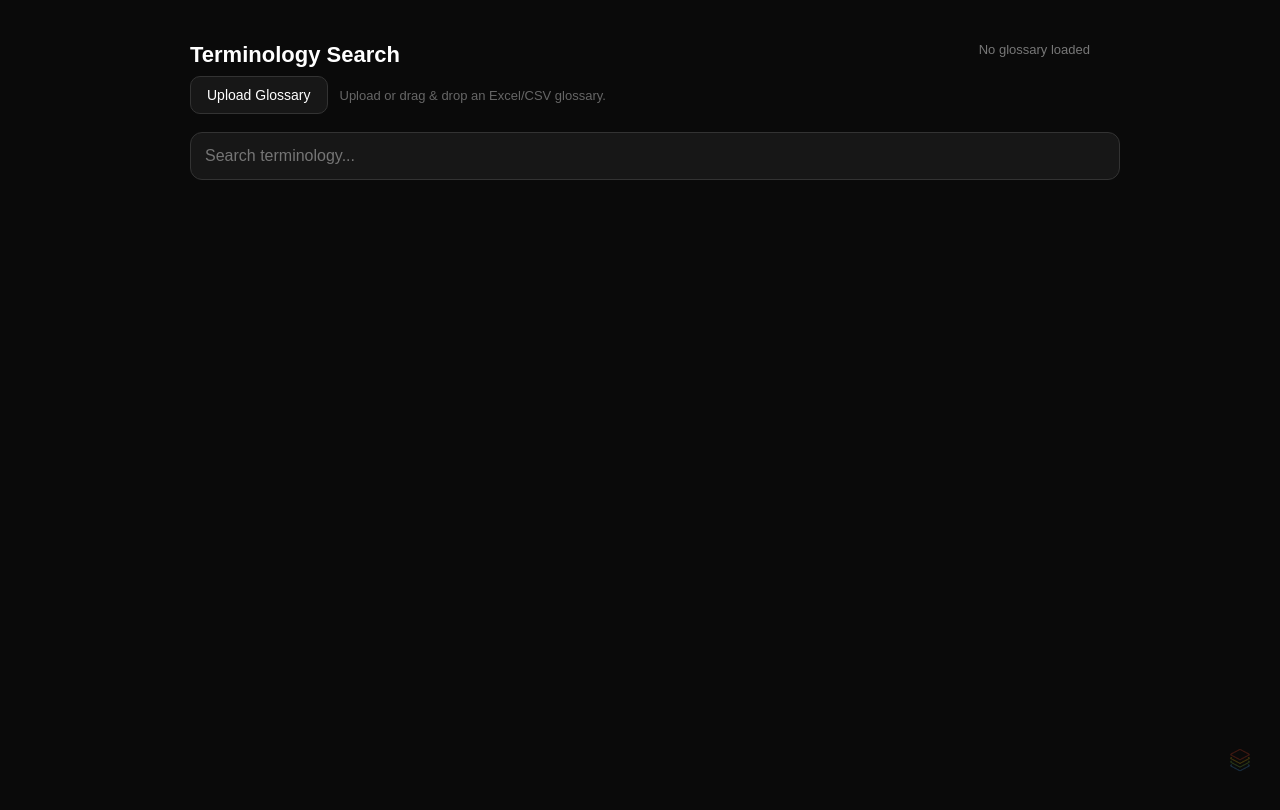
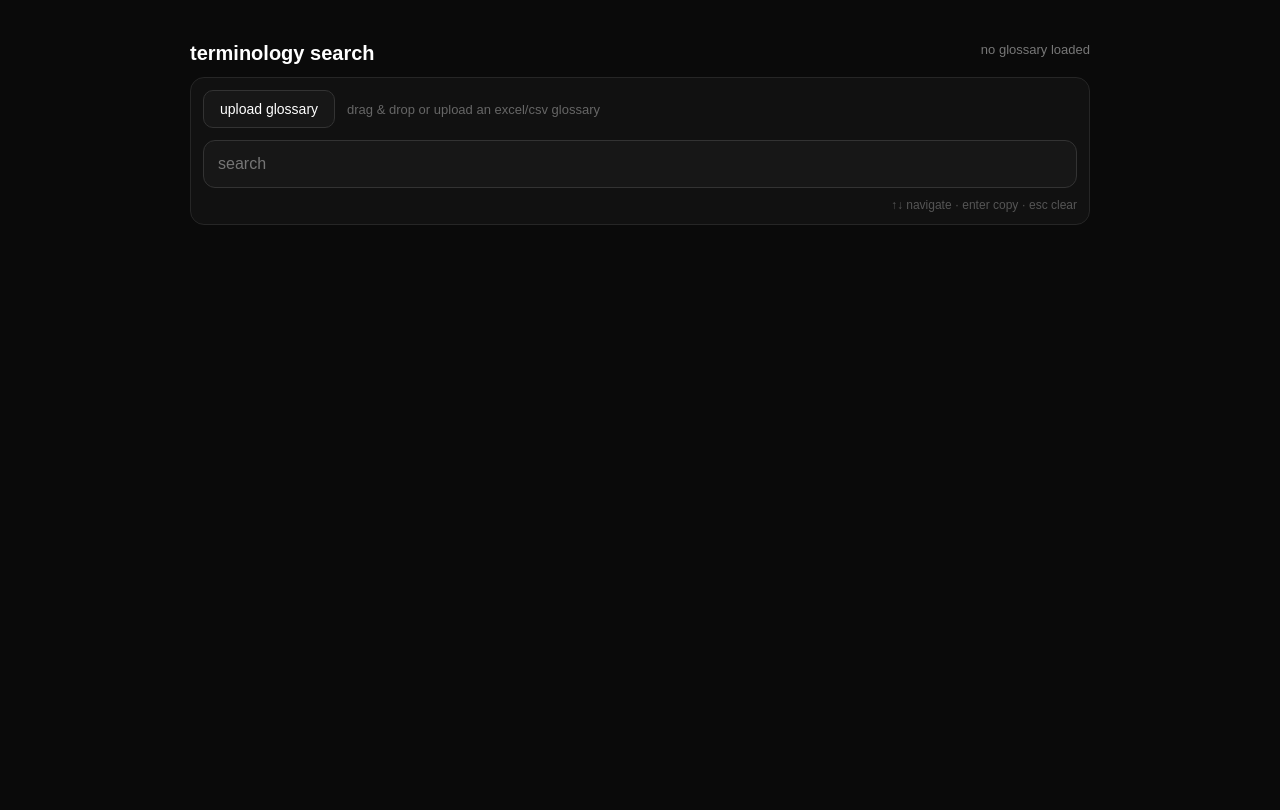
Before and after one commit to ljmin1208-beep/interp-search-web, a React (Vite) app: page / in a window 1280 px wide. Shown: the top 810 px of the page. Built offline with nearby package versions, Linux system fonts and the light colour scheme.

Commit message:
Update title and favicon

```diff
--- a/index.html
+++ b/index.html
@@ -4,7 +4,7 @@
     <meta charset="UTF-8" />
     <link rel="icon" sizes="512x512" type="image/png" href="/favicon.png" />
     <meta name="viewport" content="width=device-width, initial-scale=1.0" />
-    <title>interp-search-web</title>
+    <title>terminology search</title>
   </head>
   <body>
     <div id="root"></div>
--- a/src/App.tsx
+++ b/src/App.tsx
@@ -9,11 +9,13 @@ type Term = {
 
 function App() {
   const [query, setQuery] = useState("");
+  const [debouncedQuery, setDebouncedQuery] = useState("");
   const [selectedIndex, setSelectedIndex] = useState(0);
   const [terms, setTerms] = useState<Term[]>([]);
   const [filteredResults, setFilteredResults] = useState<Term[]>([]);
   const [isDragging, setIsDragging] = useState(false);
   const [fileName, setFileName] = useState("");
+  const [copied, setCopied] = useState(false);
 
   const inputRef = useRef<HTMLInputElement>(null);
   const fileInputRef = useRef<HTMLInputElement>(null);
@@ -29,7 +31,15 @@ function App() {
   }, []);
 
   useEffect(() => {
-    const trimmedQuery = query.trim().toLowerCase();
+    const timeout = setTimeout(() => {
+      setDebouncedQuery(query);
+    }, 100);
+
+    return () => clearTimeout(timeout);
+  }, [query]);
+
+  useEffect(() => {
+    const trimmedQuery = debouncedQuery.trim().toLowerCase();
 
     if (trimmedQuery === "") {
       setFilteredResults(terms.slice(0, 20));
@@ -38,10 +48,11 @@ function App() {
     }
 
     const ranked = [...terms]
-      .filter((item) =>
+      .filter(
+        (item) =>
           item.en.toLowerCase().includes(trimmedQuery) ||
           item.kr.toLowerCase().includes(trimmedQuery) ||
-        item.comment.toLowerCase().includes(trimmedQuery)
+          item.comment.toLowerCase().includes(trimmedQuery),
       )
       .sort((a, b) => {
         const getRank = (item: Term) => {
@@ -73,7 +84,7 @@ function App() {
 
     setFilteredResults(ranked.slice(0, 20));
     setSelectedIndex(0);
-  }, [query, terms]);
+  }, [debouncedQuery, terms]);
 
   const processFile = async (file: File) => {
     setFileName(file.name);
@@ -124,7 +135,7 @@ function App() {
       if (e.key === "ArrowDown") {
         e.preventDefault();
         setSelectedIndex((prev) =>
-          Math.min(prev + 1, filteredResults.length - 1)
+          Math.min(prev + 1, filteredResults.length - 1),
         );
       }
 
@@ -138,7 +149,15 @@ function App() {
         const selected = filteredResults[selectedIndex];
 
         if (selected) {
-          await navigator.clipboard.writeText(`${selected.en} → ${selected.kr}`);
+          await navigator.clipboard.writeText(
+            `${selected.en} → ${selected.kr}`,
+          );
+
+          setCopied(true);
+
+          setTimeout(() => {
+            setCopied(false);
+          }, 800);
         }
       }
 
@@ -196,12 +215,12 @@ function App() {
         >
           <h1
             style={{
-            fontSize: "22px",
+              fontSize: "20px",
               fontWeight: "bold",
               margin: 0,
             }}
           >
-          Terminology Search
+            terminology search
           </h1>
 
           <div
@@ -218,48 +237,56 @@ function App() {
                 fontSize: "13px",
               }}
             >
-            {fileName
-              ? "Glossary loaded ✓"
-              : "No glossary loaded"}
+              {fileName ? "glossary loaded ✓" : "no glossary loaded"}
             </div>
 
             {terms.length > 0 && (
-            <>
-              <button
-                onClick={clearGlossary}
-                style={{
-                  marginTop: "4px",
-                  padding: "8px 12px",
-                  background: "#171717",
-                  border: "1px solid #333",
-                  borderRadius: "8px",
-                  color: "#aaa",
-                  cursor: "pointer",
-                  fontSize: "13px",
-                }}
-              >
-                Clear
-              </button>
-
               <div
                 style={{
+                  display: "flex",
+                  alignItems: "center",
+                  gap: "8px",
                   color: "#666",
                   fontSize: "12px",
                 }}
               >
-                {terms.length.toLocaleString()} terms
+                <span>{terms.length.toLocaleString()} terms</span>
+
+                <span>·</span>
+
+                <button
+                  onClick={clearGlossary}
+                  style={{
+                    background: "transparent",
+                    border: "none",
+                    color: "#888",
+                    cursor: "pointer",
+                    fontSize: "12px",
+                    padding: 0,
+                  }}
+                >
+                  clear
+                </button>
               </div>
-            </>
             )}
           </div>
         </div>
 
         <div
           style={{
+            marginTop: "12px",
+            marginBottom: "14px",
+            padding: "12px",
+            background: "#111111",
+            border: "1px solid #262626",
+            borderRadius: "14px",
+          }}
+        >
+          <div
+            style={{
               display: "flex",
               alignItems: "center",
               gap: "12px",
-          marginBottom: "6px",
               flexWrap: "wrap",
             }}
           >
@@ -277,7 +304,7 @@ function App() {
                 color: "white",
               }}
             >
-          Upload Glossary
+              upload glossary
             </button>
 
             <input
@@ -294,7 +321,7 @@ function App() {
                 fontSize: "13px",
               }}
             >
-          Upload or drag & drop an Excel/CSV glossary.
+              drag & drop or upload an excel/csv glossary
             </div>
           </div>
 
@@ -302,11 +329,12 @@ function App() {
             ref={inputRef}
             autoFocus
             type="text"
-        placeholder="Search terminology..."
+            placeholder="search"
             value={query}
             onChange={(e) => setQuery(e.target.value)}
             style={{
               width: "100%",
+              boxSizing: "border-box",
               marginTop: "12px",
               padding: "14px",
               fontSize: "16px",
@@ -317,8 +345,19 @@ function App() {
               outline: "none",
             }}
           />
+          <div
+            style={{
+              marginTop: "10px",
+              color: "#555",
+              fontSize: "12px",
+              textAlign: "right",
+            }}
+          >
+            {copied ? "copied ✓" : "↑↓ navigate · enter copy · esc clear"}
+          </div>
+        </div>
 
-      <div style={{ marginTop: "24px" }}>
+        <div style={{ marginTop: "18px" }}>
           {filteredResults.map((item, index) => {
             const isSelected = index === selectedIndex;
 
@@ -326,19 +365,24 @@ function App() {
               <div
                 key={index}
                 style={{
-                padding: "18px",
-                marginBottom: "12px",
+                  padding: "14px 16px",
+                  marginBottom: "10px",
                   borderRadius: "12px",
-                background: isSelected ? "#262626" : "#171717",
+                  background: isSelected ? "#202020" : "#151515",
                   border: isSelected
-                  ? "1px solid #3b82f6"
-                  : "1px solid #333",
+                    ? "1px solid #60a5fa"
+                    : "1px solid #2a2a2a",
+                  boxShadow: isSelected
+                    ? "0 0 0 1px rgba(96, 165, 250, 0.12)"
+                    : "none",
+                  transition: "all 0.12s ease",
                 }}
               >
                 <div
                   style={{
-                  fontSize: "20px",
+                    fontSize: "17px",
                     fontWeight: 600,
+                    letterSpacing: "-0.01em",
                   }}
                 >
                   {item.en}
@@ -347,8 +391,10 @@ function App() {
                 <div
                   style={{
                     marginTop: "6px",
-                  fontSize: "20px",
+                    fontSize: "16px",
+                    fontWeight: 500,
                     color: "#60a5fa",
+                    letterSpacing: "-0.01em",
                   }}
                 >
                   {item.kr}
@@ -356,9 +402,10 @@ function App() {
 
                 <div
                   style={{
-                  marginTop: "10px",
-                  color: "#888",
-                  fontSize: "14px",
+                    marginTop: "8px",
+                    color: "#777",
+                    fontSize: "13px",
+                    lineHeight: 1.4,
                   }}
                 >
                   {item.comment}
@@ -368,21 +415,6 @@ function App() {
           })}
         </div>
       </div>
-
-      <img
-        src="/favicon.png"
-        alt="logo"
-        style={{
-          position: "fixed",
-          bottom: "20px",
-          right: "20px",
-          width: "40px",
-          height: "40px",
-          opacity: 0.22,
-          pointerEvents: "none",
-          userSelect: "none",
-        }}
-      />
     </div>
   );
 }
```
Also changed, not shown: public/favicon.png. Lines whose indentation alone changed are shown as unchanged.
